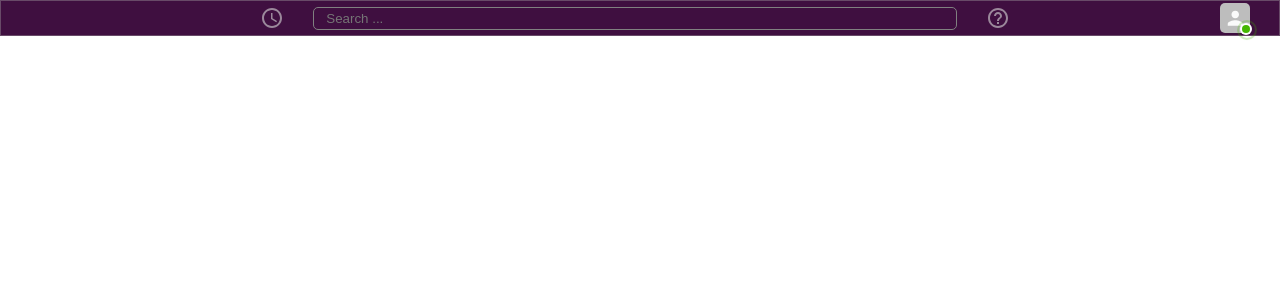
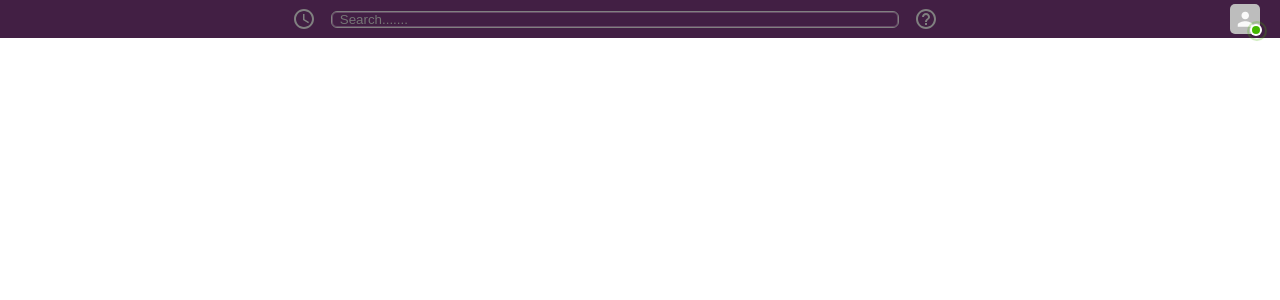
Before and after one commit to vinod120/slack-clone, a React (Create React App) app in the folder slack-clone/: page / in a window 1280 px wide. Shown: the top 300 px of the page. Built offline with nearby package versions, Linux system fonts and the light colour scheme.

Commit message:
Updated: header

```diff
--- a/slack-clone/src/Components/Header.css
+++ b/slack-clone/src/Components/Header.css
@@ -1,57 +1,35 @@
-.header{
+.header {
     display: flex;
     align-items: center;
-    /* border: 1px solid red; */
-    padding: 8px 0px;
-    height: 20px;
-    background-color: var(--slack-color);
-    color: rgba(212, 212, 212, 0.616);
-    box-shadow: inset 0 0 0 1px rgb(104,74,104);
+    justify-content: space-between;
+    background-color: #421f44;
+    color: gray;
+    padding: 4px 0px;
+}
 
-}
-.header > div {
-    /* border: 1px solid red; */
-    flex-basis: 15%;
-    margin: 0px 20px;
-}
-.header__center{
-    flex-grow: 1;
+.header__center {
+    flex: 0.55;
     display: flex;
     align-items: center;
-    /* padding-top: 2px; */}
-.header__center > div {
-    flex-basis: 5%;
-    margin: 1%;
-    /* border: 1px solid green; */
-}
-.header__search{
-    flex-grow: 1;
-    padding: 2px 50px 2px 10px;
-    color: gray;
-    border: 1px solid gray;
-    display: flex;
-    align-items: center;
-    border-radius: 5px;
-    /* padding-top: -2px !important; */
-}
-.header__search > input {
-    border: none;
-    outline: none;
-    min-width: 35vm;
-    background: transparent;
-    color: white;
-}
-.help__icon{
-    display: flex;
-    justify-content: flex-end
-}
-.help__icon, .history__icon {
-    display: flex;
-    align-items: center;
+    justify-content: space-between;
 }
 
-.header__right{
-    display: flex;
-    justify-content: flex-end;
-    padding-right: 10px;
+.header__center > input {
+    background: transparent;
+    min-width: 35vm;
+    outline: none;
+    flex-grow: 1;
+    border: 1px gray solid;
+    border-radius: 6px;
+    padding: 0 8px;
+    box-shadow: inset 0 0 0 1px rgb(104, 74, 104);
+    color: whitesmoke;
 }
+
+.header__center > .MuiSvgIcon-root {
+    margin: 0px 15px;
+}
+
+.header__right {
+    margin-right: 20px;
+}
--- a/slack-clone/src/Components/Header.jsx
+++ b/slack-clone/src/Components/Header.jsx
@@ -4,7 +4,8 @@ import HelpOutlineIcon from '@material-ui/icons/HelpOutline';
 import Badge from '@material-ui/core/Badge';
 import Avatar from '@material-ui/core/Avatar';
 import { withStyles } from '@material-ui/core/styles';
-import './Header.css'
+import './Header.css';
+
 const StyledBadge = withStyles((theme) => ({
     badge: {
         backgroundColor: '#44b700',
@@ -33,22 +34,16 @@ const StyledBadge = withStyles((theme) => ({
         },
     },
 }))(Badge);
-
 const Header = () => {
     return (
         <>
+            <div>
                 <div className="header">
                     <div className="header__left"></div>
                     <div className="header__center">
-                    <div className="history__icon">
                         <AccessTimeIcon />
-                    </div>
-                    <div className="header__search">
-                        <input placeholder="Search ..." />
-                    </div>
-                    <div className="help__icon">
+                        <input type="text" placeholder="Search......." />
                         <HelpOutlineIcon />
-                    </div>
                     </div>
                     <div className="header__right">
                         <StyledBadge
@@ -62,7 +57,7 @@ const Header = () => {
                             <Avatar variant="square" className="avatar" style={{ borderRadius: '5px', height: '30px', width: '30px' }} />
                         </StyledBadge>
                     </div>
-
+                </div>
             </div>
         </>
     )
```
Also changed, not shown: 1 other file (tests, documents, lock files or other folders). Lines whose indentation alone changed are shown as unchanged.
